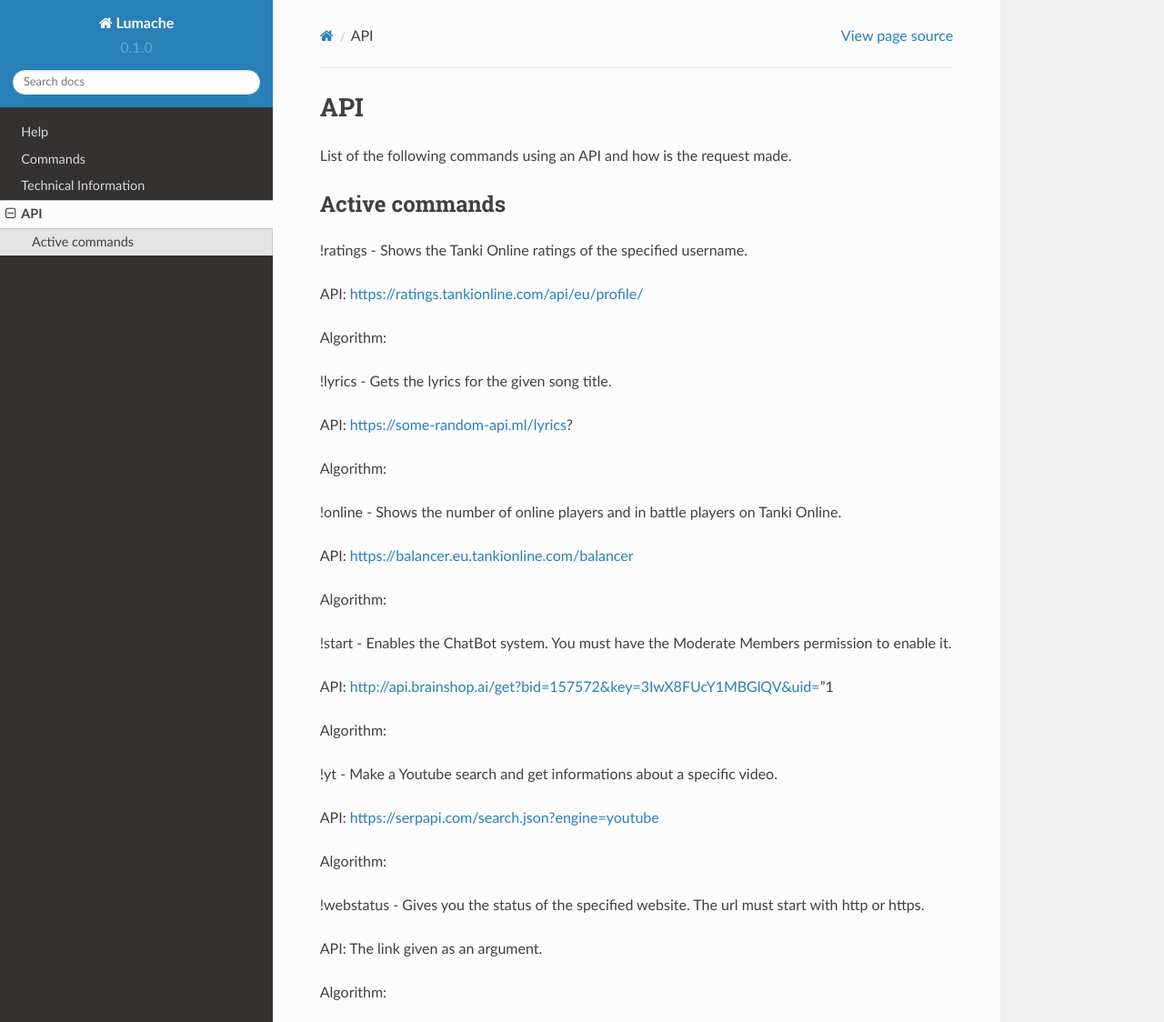
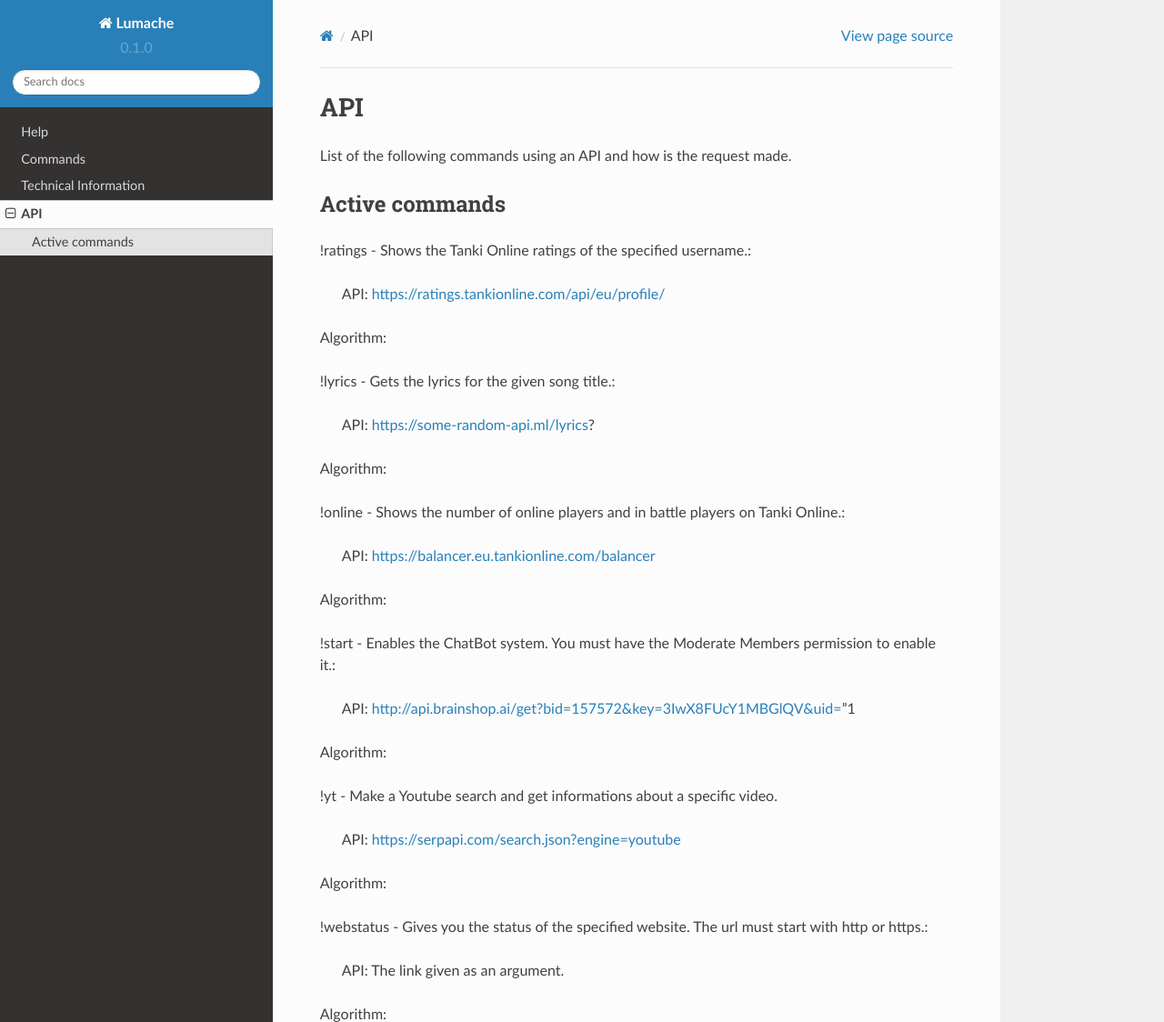
Before and after one commit to sabry134/Sparkles-wiki, a Sphinx documentation site: the page built from docs/source/api.rst, in a window 1280 px wide and 1400 px high, cut to the strip 0-1124 px from the top of the window. Shown: the whole strip at 91% size. Built offline with Sphinx 7.4.7 and the Read the Docs theme 2.0.0, drawn with Linux system fonts in a browser that asks for light colours.

```diff
--- a/docs/source/api.rst
+++ b/docs/source/api.rst
@@ -6,44 +6,44 @@ List of the following commands using an API and how is the request made.
 Active commands
 ---------------
 
-!ratings - Shows the Tanki Online ratings of the specified username.
+!ratings - Shows the Tanki Online ratings of the specified username.:
 
-API: https://ratings.tankionline.com/api/eu/profile/
+   API: https://ratings.tankionline.com/api/eu/profile/
 
 Algorithm:
 
 
-!lyrics - Gets the lyrics for the given song title.
+!lyrics - Gets the lyrics for the given song title.:
 
-API: https://some-random-api.ml/lyrics?
+   API: https://some-random-api.ml/lyrics?
 
 Algorithm:
 
 
-!online - Shows the number of online players and in battle players on Tanki Online.
+!online - Shows the number of online players and in battle players on Tanki Online.:
 
-API: https://balancer.eu.tankionline.com/balancer
+   API: https://balancer.eu.tankionline.com/balancer
 
 Algorithm:
 
 
-!start -  Enables the ChatBot system. You must have the Moderate Members permission to enable it.
+!start -  Enables the ChatBot system. You must have the Moderate Members permission to enable it.:
 
-API: http://api.brainshop.ai/get?bid=157572&key=3IwX8FUcY1MBGlQV&uid="1
+   API: http://api.brainshop.ai/get?bid=157572&key=3IwX8FUcY1MBGlQV&uid="1
 
 Algorithm:
 
 
 !yt -  Make a Youtube search and get informations about a specific video.
 
-API: https://serpapi.com/search.json?engine=youtube
+   API: https://serpapi.com/search.json?engine=youtube
 
 Algorithm:
 
 
-!webstatus - Gives you the status of the specified website. The url must start with http or https.
+!webstatus - Gives you the status of the specified website. The url must start with http or https.:
 
-API: The link given as an argument.
+   API: The link given as an argument.
 
 Algorithm:
 
```
